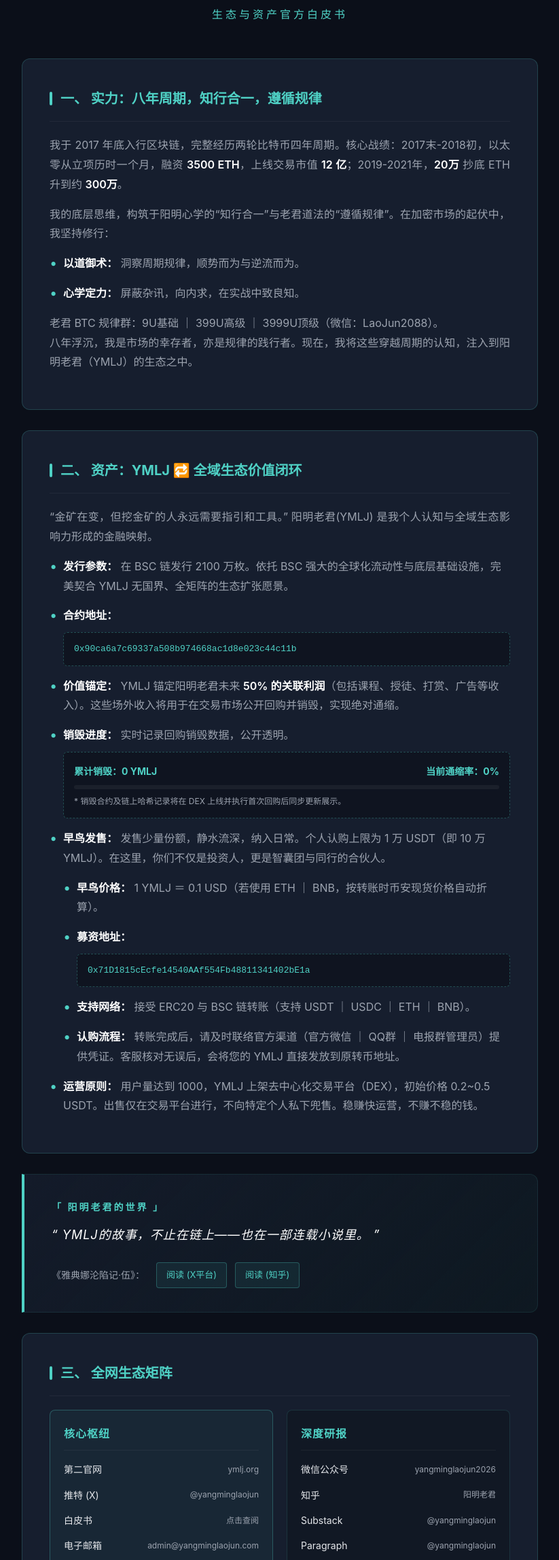
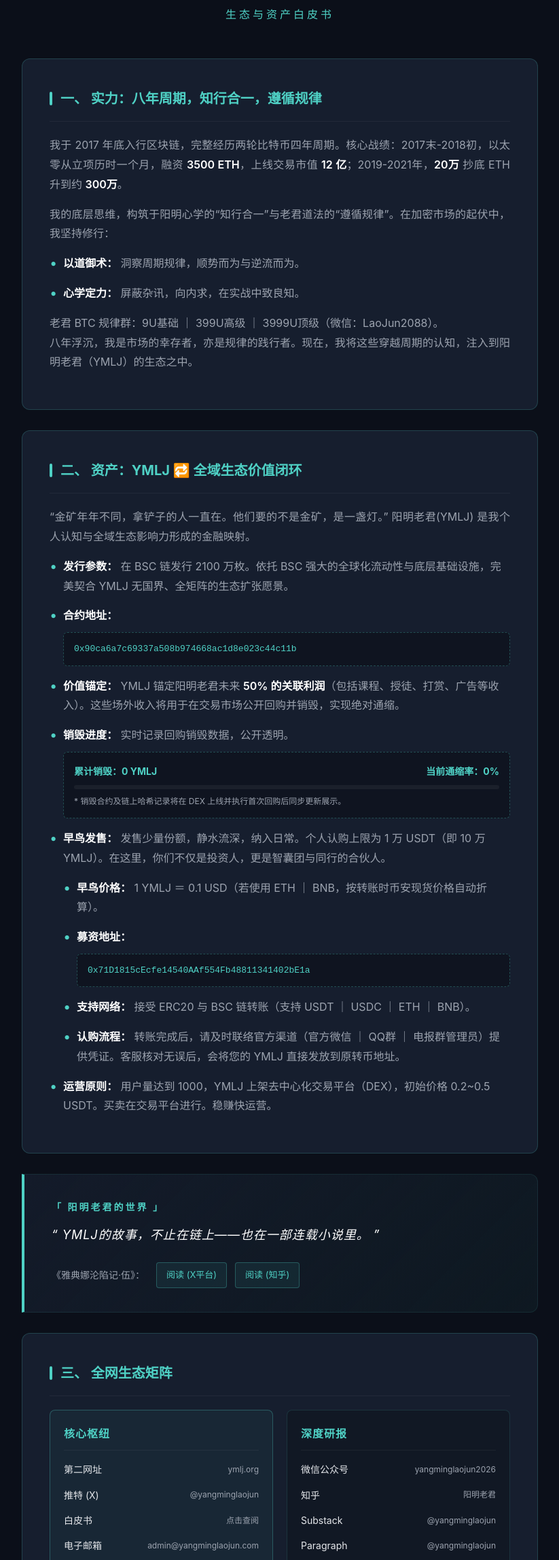
Before and after one commit to YangmingLaojun/YMLJ-Official, a plain HTML site: page index.html in a window 1280 px wide. Shown: the part 263-2558 px from the top of the page at 68% size, without its empty margins (228-1051 px from the left). Drawn offline with Linux system fonts and the light colour scheme.

Commit message:
Update index.html

```diff
--- a/index.html
+++ b/index.html
@@ -3,7 +3,7 @@
 <head>
     <meta charset="UTF-8">
     <meta name="viewport" content="width=device-width, initial-scale=1.0">
-    <title>阳明老君 (YMLJ) | 官方网站</title>
+    <title>阳明老君 (YMLJ) </title>
     <style>
         :root {
             --bg-color: #0b0f19;
@@ -334,7 +334,7 @@
             <div class="logo-text-en">YMLJ</div>
         </div>
         <h1 class="title">阳明老君 (YMLJ)</h1>
-        <div class="subtitle">生态与资产官方白皮书</div>
+        <div class="subtitle">生态与资产白皮书</div>
     </div>
 
     <!-- 第一部分：实力 -->
@@ -352,7 +352,7 @@
     <!-- 第二部分：资产 -->
     <div class="section">
         <h2 class="section-title">二、 资产：YMLJ 🔁 全域生态价值闭环</h2>
-        <p>“金矿在变，但挖金矿的人永远需要指引和工具。” 阳明老君(YMLJ) 是我个人认知与全域生态影响力形成的金融映射。</p>
+        <p>“金矿年年不同，拿铲子的人一直在。他们要的不是金矿，是一盏灯。” 阳明老君(YMLJ) 是我个人认知与全域生态影响力形成的金融映射。</p>
         <ul>
             <li><span class="highlight">发行参数：</span> 在 BSC 链发行 2100 万枚。依托 BSC 强大的全球化流动性与底层基础设施，完美契合 YMLJ 无国界、全矩阵的生态扩张愿景。</li>
             <li><span class="highlight">合约地址：</span>
@@ -381,7 +381,7 @@
                     <li><span class="highlight">认购流程：</span> 转账完成后，请及时联络官方渠道（官方微信 ｜ QQ群 ｜ 电报群管理员）提供凭证。客服核对无误后，会将您的 YMLJ 直接发放到原转币地址。</li>
                 </ul>
             </li>
-            <li><span class="highlight">运营原则：</span> 用户量达到 1000，YMLJ 上架去中心化交易平台（DEX），初始价格 0.2~0.5 USDT。出售仅在交易平台进行，不向特定个人私下兜售。稳赚快运营，不赚不稳的钱。</li>
+            <li><span class="highlight">运营原则：</span> 用户量达到 1000，YMLJ 上架去中心化交易平台（DEX），初始价格 0.2~0.5 USDT。买卖在交易平台进行。稳赚快运营。</li>
         </ul>
     </div>
 
@@ -405,7 +405,7 @@
             <div class="ecosystem-card core-hub">
                 <div class="ecosystem-category">核心枢纽</div>
                 <ul class="ecosystem-list">
-                    <li><a href="https://ymlj.org" target="_blank">第二官网 <span class="id-text">ymlj.org</span></a></li>
+                    <li><a href="https://ymlj.org" target="_blank">第二网址 <span class="id-text">ymlj.org</span></a></li>
                     <li><a href="https://x.com/yangminglaojun" target="_blank">推特 (X) <span class="id-text">@yangminglaojun</span></a></li>
                     <li><a href="https://x.com/yangminglaojun/status/2054821740677837210" target="_blank">白皮书 <span class="id-text">点击查阅</span></a></li>
                     <li><a href="mailto:admin@yangminglaojun.com">电子邮箱 <span class="id-text">admin@yangminglaojun.com</span></a></li>
@@ -461,7 +461,7 @@
                 <div class="ecosystem-category">开源基建</div>
                 <ul class="ecosystem-list">
                     <li><a href="https://github.com/YangmingLaojun/YMLJ-Official" target="_blank">GitHub 仓库 <span class="id-text">YMLJ-Official</span></a></li>
-                    <li><span class="text-item">官网开源代码 <span class="id-text">index.html</span></span></li>
+                    <li><span class="text-item">网站开源代码 <span class="id-text">index.html</span></span></li>
                     <li><span class="text-item">品牌视觉资产 <span class="id-text">LOGO 等源文件</span></span></li>
                 </ul>
             </div>
```
